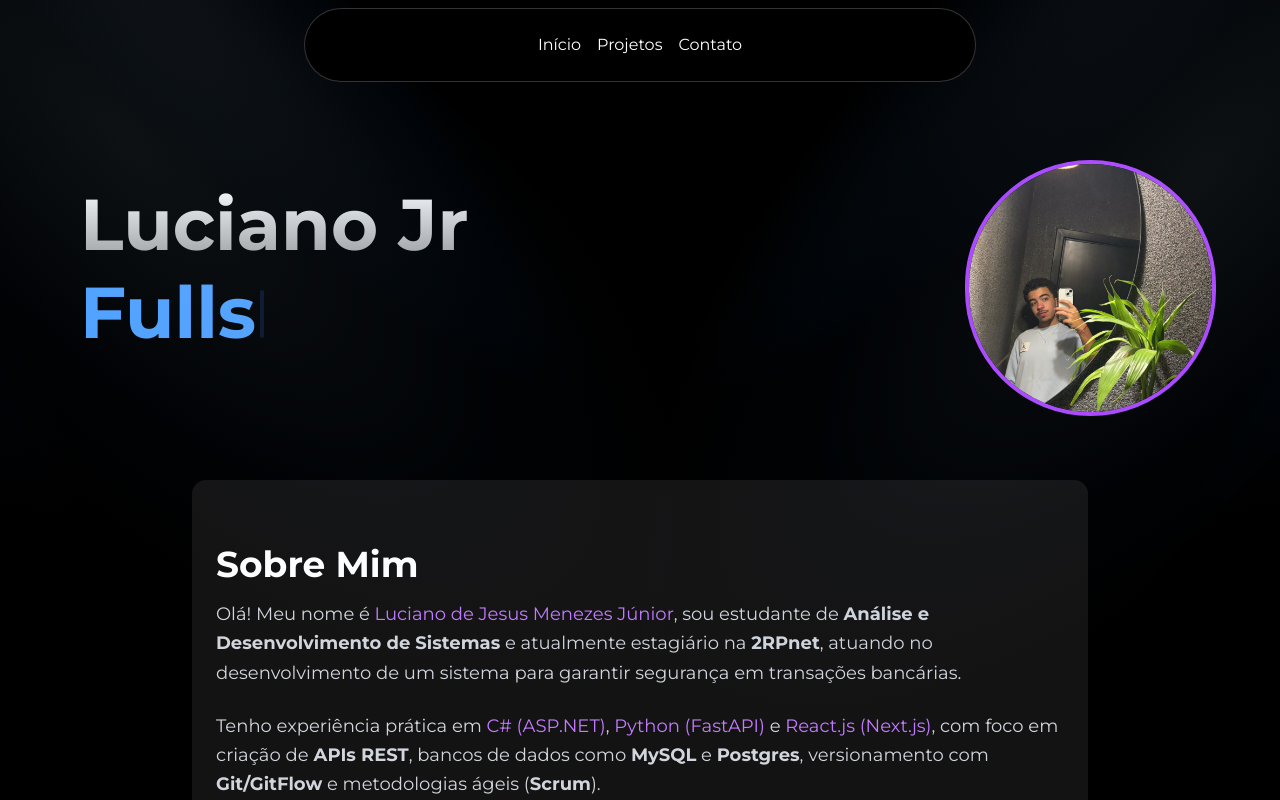
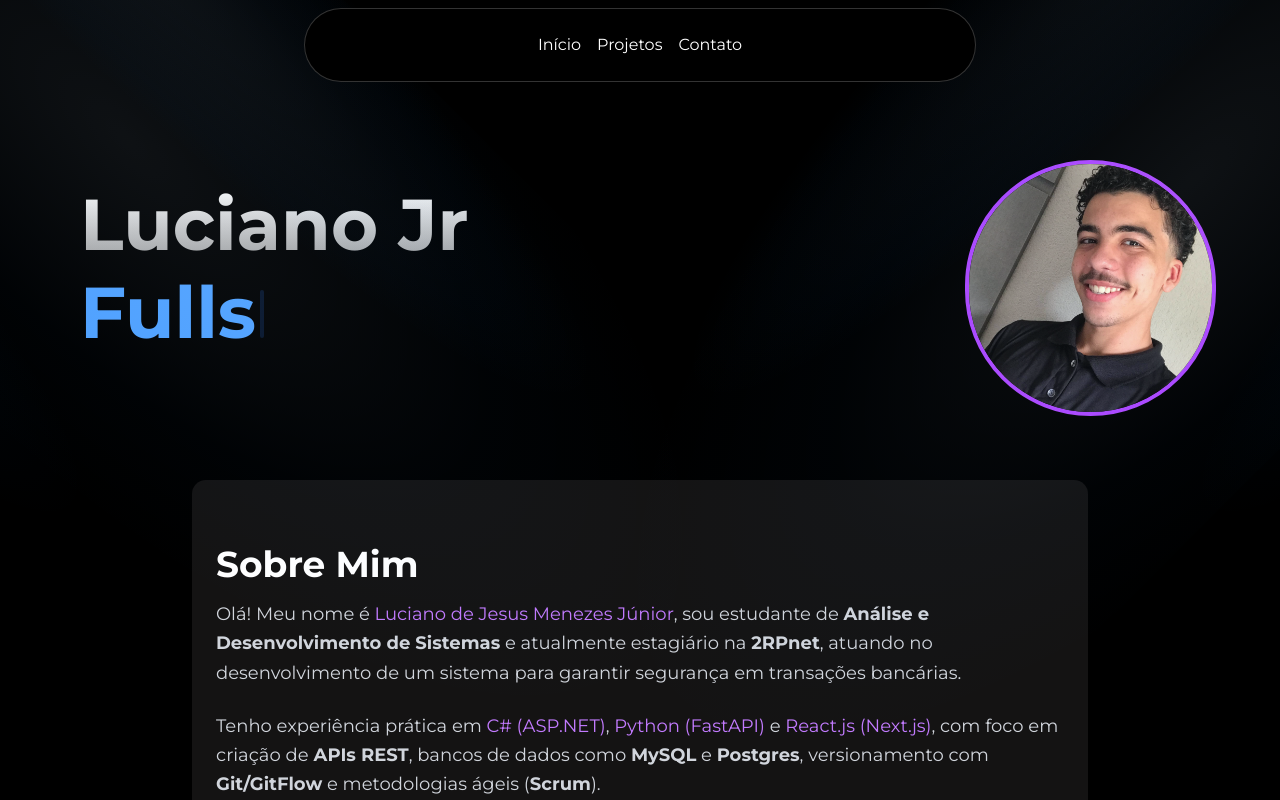
Before and after one commit to lucianomenezesjr/portifolio, a Next.js app in the folder portifolio-app/: page / in a window 1280 px wide. Shown: the top 800 px of the page. Built offline with nearby package versions, Linux system fonts and the light colour scheme; a web font is replaced by a local one.

Commit message:
fix(profile-photo): Changed the profile photo

```diff
--- a/portifolio-app/src/app/page.tsx
+++ b/portifolio-app/src/app/page.tsx
@@ -55,7 +55,7 @@ export default function Home() {
               className="relative w-48 h-48 md:w-64 md:h-64 rounded-full overflow-hidden border-4 border-purple-500 shadow-lg"
             >
               <Image
-                src="/me.jpeg"
+                src="/me2.jpeg"
                 alt="eu"
                 fill
                 className="object-cover"
```
Also changed, not shown: portifolio-app/public/me2.jpeg (added).
